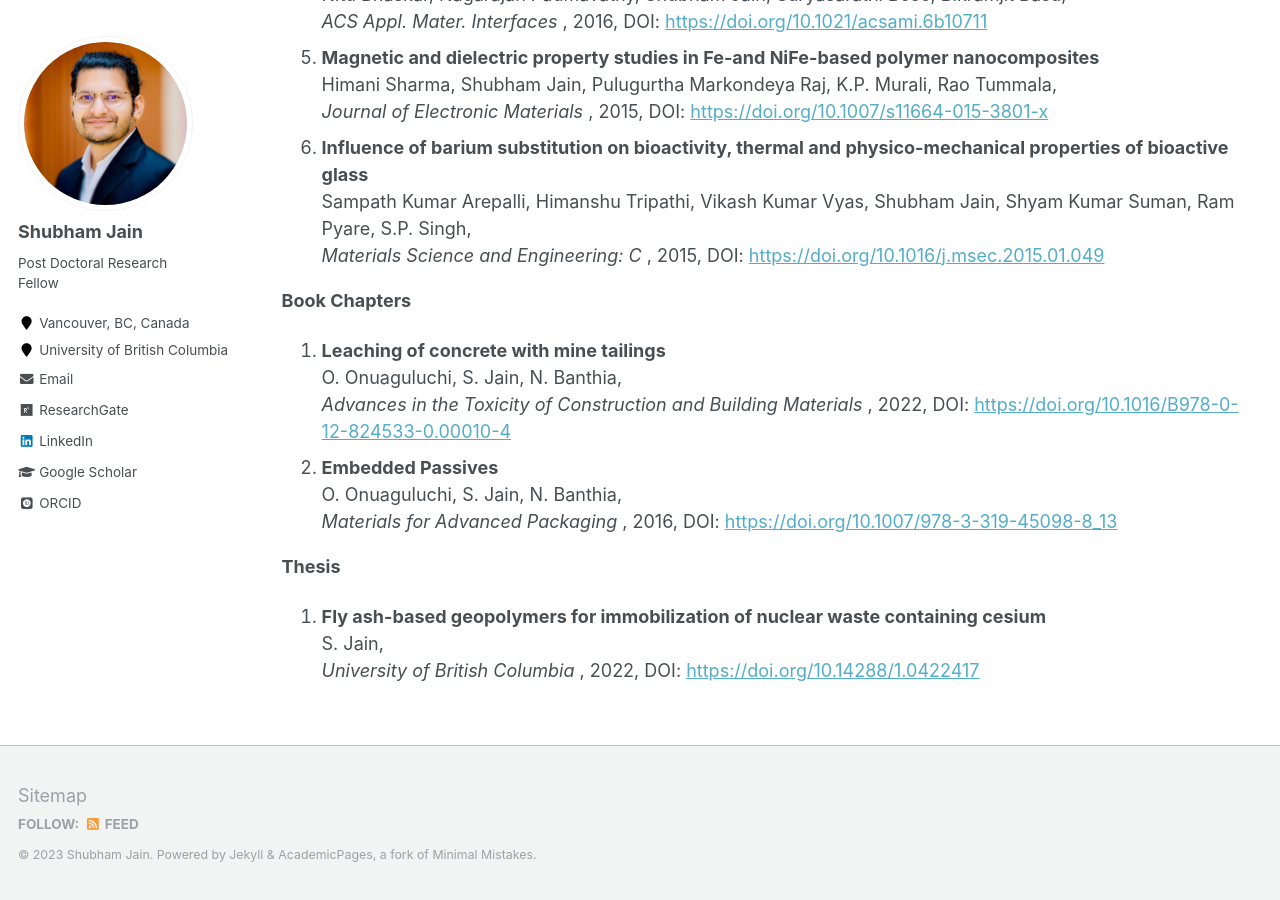
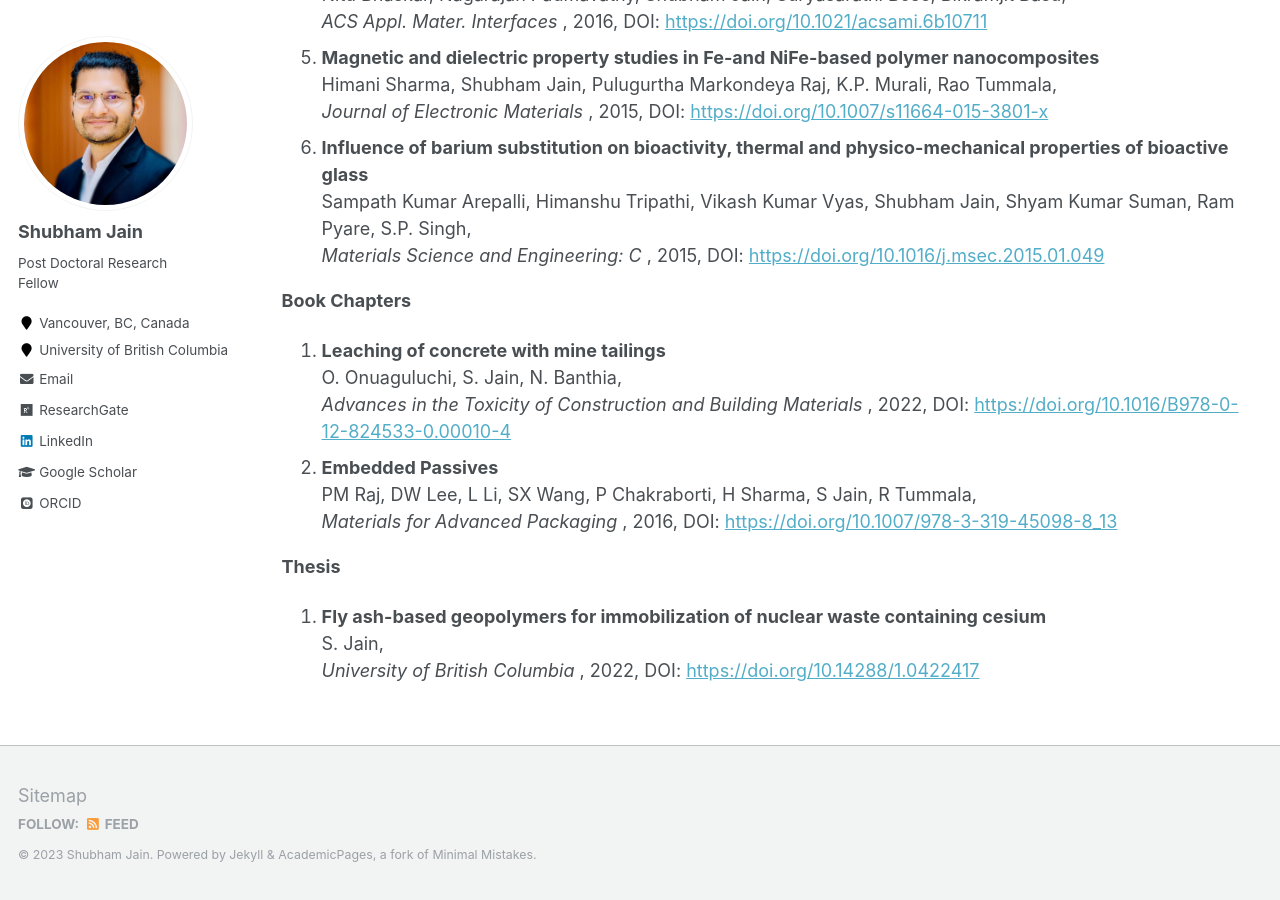
Before and after one commit to shubhamj2611/shubhamj2611.github.io, a Jekyll site: the page built from _pages/publications.md, in a window 1280 px wide and 900 px high, scrolled down 639 px. Built offline with Jekyll 4.4.1, drawn with Linux system fonts in a browser that asks for light colours; some web fonts are replaced.

Commit message:
Update publications.yml

```diff
--- a/_data/publications.yml
+++ b/_data/publications.yml
@@ -121,12 +121,24 @@ references:
   article: "Book"
 
 - author:
-   - family: Onuaguluchi
-     given: O.
-   - family: Jain
-     given: S.
-   - family: Banthia
-     given: N.
+   - family: Raj
+     given: PM
+   - family: Lee
+     given: DW
+   - family: Li
+     given: L
+   - family: Wang
+     given: SX
+   - family: Chakraborti
+     given: P
+   - family: Sharma
+     given: H
+   - family:  Jain
+     given: S
+   - family: Tummala
+     given: R
+
+
   DOI: https://doi.org/10.1007/978-3-319-45098-8_13
   year: 2016
   title: Embedded Passives
```
